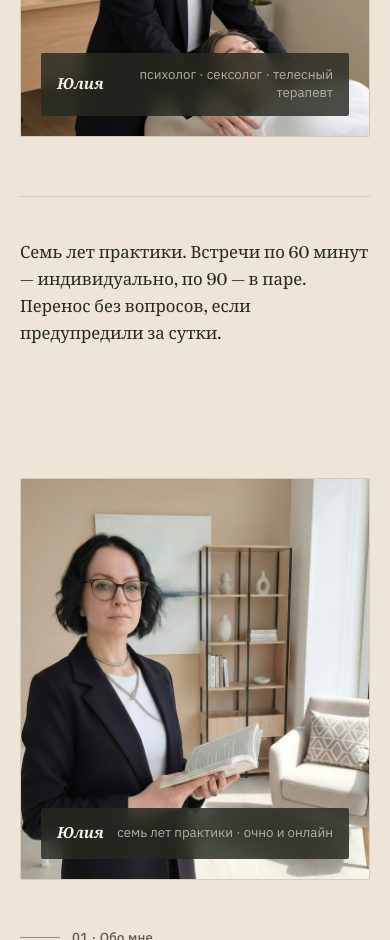
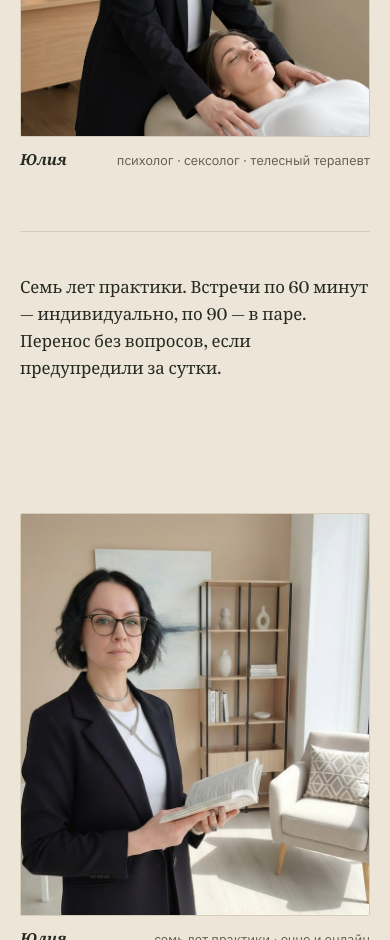
Before and after one commit to Vill86/julia, a plain HTML site: page index.html in a window 390 px wide. Shown: the part 1060-2000 px from the top of the page. Drawn offline with Linux system fonts and the light colour scheme.

Commit message:
Update index.html

```diff
--- a/index.html
+++ b/index.html
@@ -140,21 +140,19 @@ em{font-style:italic}
 .hero-actions{display:flex;flex-wrap:wrap;gap:0.9rem;align-items:center}
 .hero-fine{margin-top:2.2rem;font-size:0.85rem;color:var(--muted);max-width:30rem}
 
-.portrait{
+.portrait{position:relative}
+.portrait-frame{
   position:relative;aspect-ratio:4/5;border-radius:var(--radius);
   overflow:hidden;background:var(--surface);
   border:1px solid var(--border);
 }
-.portrait img{position:absolute;inset:0;width:100%;height:100%;object-fit:cover;object-position:center}
+.portrait-frame img{position:absolute;inset:0;width:100%;height:100%;object-fit:cover;object-position:center}
 .portrait-caption{
-  position:absolute;left:1.25rem;right:1.25rem;bottom:1.25rem;
-  display:flex;align-items:center;justify-content:space-between;gap:0.8rem;flex-wrap:wrap;
-  padding:0.85rem 1rem;border-radius:2px;
-  background:rgba(38,42,33,0.82);backdrop-filter:blur(8px);
-  color:var(--ink-fg);font-size:0.83rem;
+  display:flex;align-items:baseline;justify-content:space-between;gap:0.8rem;flex-wrap:wrap;
+  padding-top:0.7rem;color:var(--muted);font-size:0.83rem;
 }
-.portrait-caption b{font-weight:600;font-family:var(--font-display);font-style:italic;font-size:0.95rem}
-.portrait-caption span{color:var(--ink-muted);text-align:right;line-height:1.35;flex:1;min-width:0}
+.portrait-caption b{font-weight:600;font-family:var(--font-display);font-style:italic;font-size:0.95rem;color:var(--fg)}
+.portrait-caption span{color:var(--muted);text-align:right;line-height:1.35;flex:1;min-width:0}
 
 .stats{border-top:1px solid var(--border);margin-top:clamp(3rem,7vh,5rem);padding-top:clamp(2rem,5vh,3rem)}
 .stats-plain{font-family:var(--font-display);font-size:clamp(1.05rem,1.6vw,1.25rem);line-height:1.6;color:var(--fg);max-width:52rem}
@@ -325,7 +323,8 @@ em{font-style:italic}
   .nav{display:none}
   .burger{display:flex}
   .hero-grid{grid-template-columns:1fr;gap:2.5rem}
-  .portrait{max-width:420px;aspect-ratio:4/4.6}
+  .portrait{max-width:420px}
+  .portrait-frame{aspect-ratio:4/4.6}
   .work-grid,.reviews-grid,.process-steps{grid-template-columns:repeat(2,1fr)}
   .process-steps{grid-template-columns:1fr 1fr}
   .about-grid{grid-template-columns:1fr;gap:2.5rem}
@@ -412,13 +411,15 @@ em{font-style:italic}
         </div>
         <p class="hero-fine reveal" style="--d:.25s">Первая встреча — 60&nbsp;минут. Это знакомство, а не обязательство: решение о продолжении остаётся за вами.</p>
       </div>
-      <div class="portrait reveal" style="--d:.12s">
-        <img src="photo.jpg" width="800" height="1000" alt="Юлия — психолог, сексолог, телесный терапевт" loading="eager" decoding="async">
-        <div class="portrait-caption">
+      <figure class="portrait reveal" style="--d:.12s">
+        <div class="portrait-frame">
+          <img src="photo.jpg" width="800" height="1000" alt="Юлия — психолог, сексолог, телесный терапевт" loading="eager" decoding="async">
+        </div>
+        <figcaption class="portrait-caption">
           <b>Юлия</b>
           <span>психолог · сексолог · телесный терапевт</span>
-        </div>
-      </div>
+        </figcaption>
+      </figure>
     </div>
     <div class="stats reveal">
       <p class="stats-plain">Семь лет практики. Встречи по 60&nbsp;минут — индивидуально, по 90 — в паре. Перенос без вопросов, если предупредили за сутки.</p>
@@ -429,13 +430,15 @@ em{font-style:italic}
 <section class="section" id="about">
   <div class="wrap">
     <div class="about-grid">
-      <div class="portrait reveal">
-        <img src="Julia.jpg" width="800" height="1000" alt="Юлия — психолог, сексолог, телесный терапевт" loading="lazy" decoding="async">
-        <div class="portrait-caption">
+      <figure class="portrait reveal">
+        <div class="portrait-frame">
+          <img src="Julia.jpg" width="800" height="1000" alt="Юлия — психолог, сексолог, телесный терапевт" loading="lazy" decoding="async">
+        </div>
+        <figcaption class="portrait-caption">
           <b>Юлия</b>
           <span>семь лет практики · очно и онлайн</span>
-        </div>
-      </div>
+        </figcaption>
+      </figure>
       <div class="about-text">
         <p class="eyebrow reveal">01 · Обо мне</p>
         <h2 class="section-title reveal" style="--d:.05s">Я пришла в&nbsp;психологию через <em class="ital">собственные вопросы</em></h2>
```
